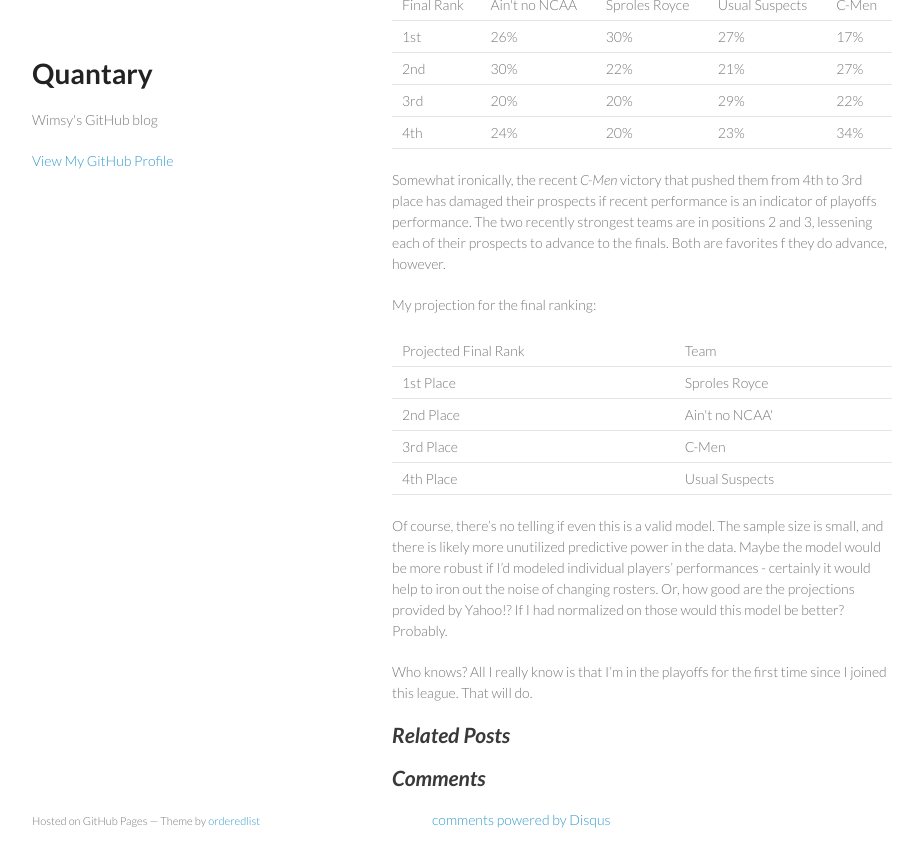
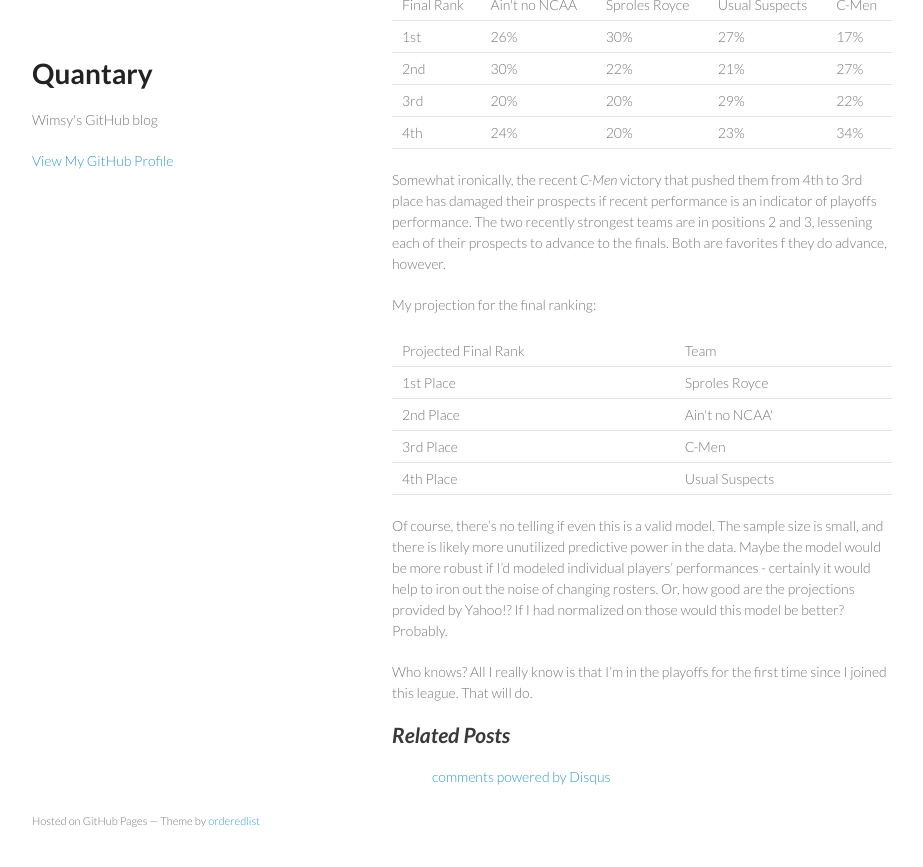
Before and after one commit to wimsy/wimsy.github.com, a Jekyll site: the page built from _posts/2012-12-11-projecting-fantasy-football-playoff-results.md, in a window 1280 px wide and 900 px high, scrolled down 3283 px. Shown: the top 867 px of the window, without its empty margins (178-1101 px from the left). Built offline with Jekyll 4.4.1, drawn with Linux system fonts in a browser that asks for light colours; comment, search, counter and statistics services are not loaded.

Commit message:
Removed Comments h2

```diff
--- a/_layouts/post.html
+++ b/_layouts/post.html
@@ -15,7 +15,6 @@ layout: default
 </div>
 
 <div id="comments">
-  <h2><em>Comments</em></h2>
   <ul class="posts">
     {% if page.comments %}
      <div id="disqus_thread"></div>
```
